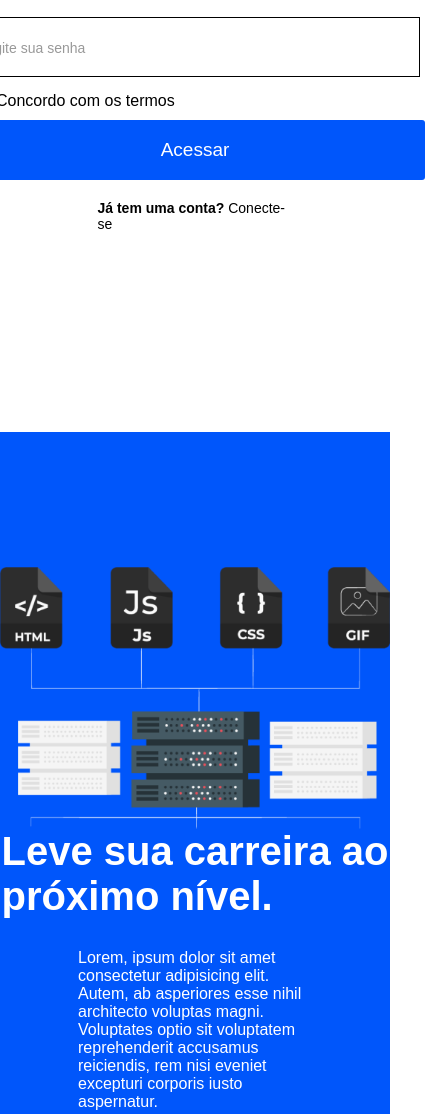
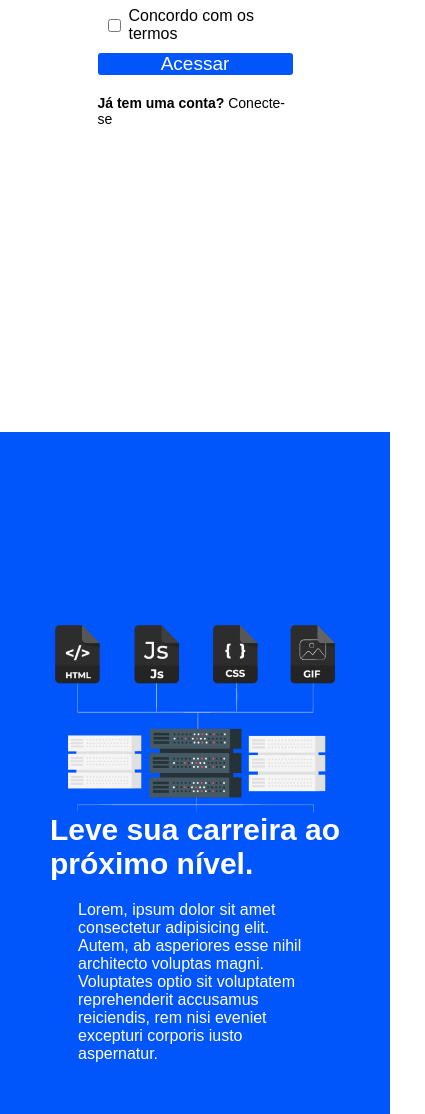
Before and after one commit to Myojoo235234/Projeto-Final-HTML-e-CSS-, a plain HTML site: page cadastre-se.html in a window 390 px wide. Shown: the part 492-1606 px from the top of the page, 425 px wide, since content can reach past the window. Drawn offline with Linux system fonts and the light colour scheme.

Commit message:
Add files via upload

```diff
--- a/style.css
+++ b/style.css
@@ -126,7 +126,7 @@ input::placeholder {
     margin: 30px 20%;
 }
 
-@media (max-width: 1000px) {
+@media (max-width: 967px) {
     .container {
         margin-top: 60px;
         flex-direction: column;
@@ -146,4 +146,64 @@ input::placeholder {
         margin: auto;
     }
 
+    section h1 {
+        font-size: 2rem;
+        color: #000000;
+    }
+
+    input[type="password"], input[type="text"], input[type="email"] {
+       border: 1px solid #000000;
+       margin: 5px;
+       height: 100%;
+       height: auto;
+       max-width: 300pxx;
+       width: 100%;
+       font-size: 15px;
+       padding-left: 5px;
+    }
+
+
+    .label {
+        display: flex;
+        align-items: center;
+        gap: 8px;
+        margin-left: 10px;
+    }
+    .form button {
+        height: 100%;
+        width: 100%;
+        max-width: 400px;
+        cursor: pointer;
+        background-color: #0056FB;
+        color: #FFFFFF;
+        font-size: 19px;
+        border: 0px;
+        border-radius: 3px;
+    }
+
+    .right {
+        display: flex;
+        flex-direction: column;
+        align-items: center;
+        justify-content: center;
+        background-color: #0056FB;
+        color: #FFFFFF;
+
+        height: 100vh;
+       }
+
+       .right img {
+           width: 100%;
+           max-width: 280px;
+           height: auto;
+       }
+
+       .subtitulo {
+           font-size: 30px;
+       }
+
+       .explicacao {
+           margin: 20px 20%;
+       }
+
 }
```
